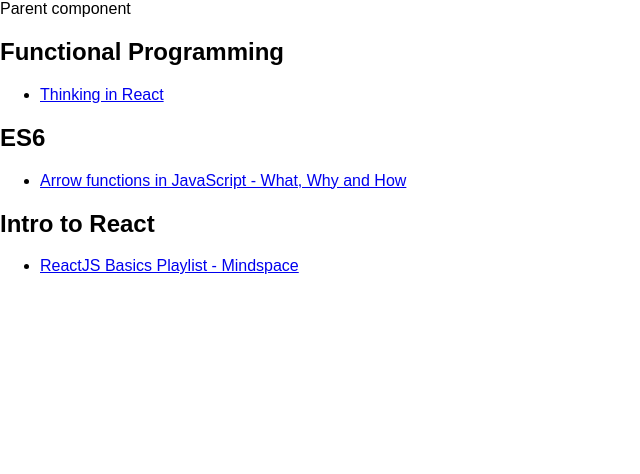
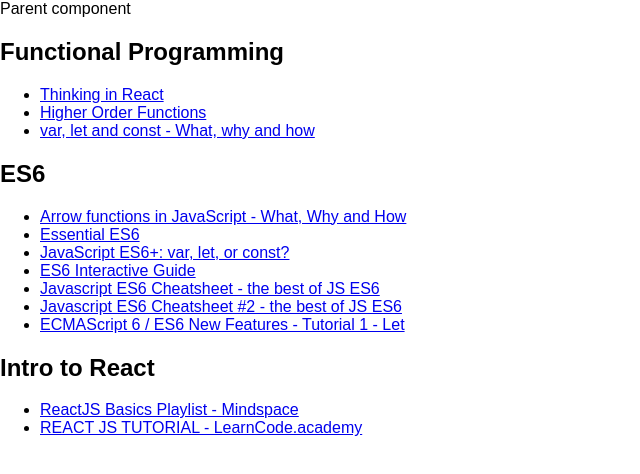
Before and after one commit to jpanaia/BookmarkManager, a React (Create React App) app: page / in a window 1280 px wide. Shown: the top 474 px of the page, without its empty margins (0-640 px from the left). Built offline with nearby package versions, Linux system fonts and the light colour scheme.

Commit message:
looped through resources in subject.js to display links and titles

```diff
--- a/src/Subject.js
+++ b/src/Subject.js
@@ -11,7 +11,11 @@
 			<div>
 				<h2>{this.props.items.subject}</h2>
 				<ul>
-					<li><a href="#">{this.props.items.resources[0].title}</a></li>
+					{this.props.items.resources.map((resource, i) => {
+						return (
+							<li key={i}><a href={resource.url}>{resource.title}</a></li>
+						)}
+					)}
 				</ul>
 			</div>
 		)
```
